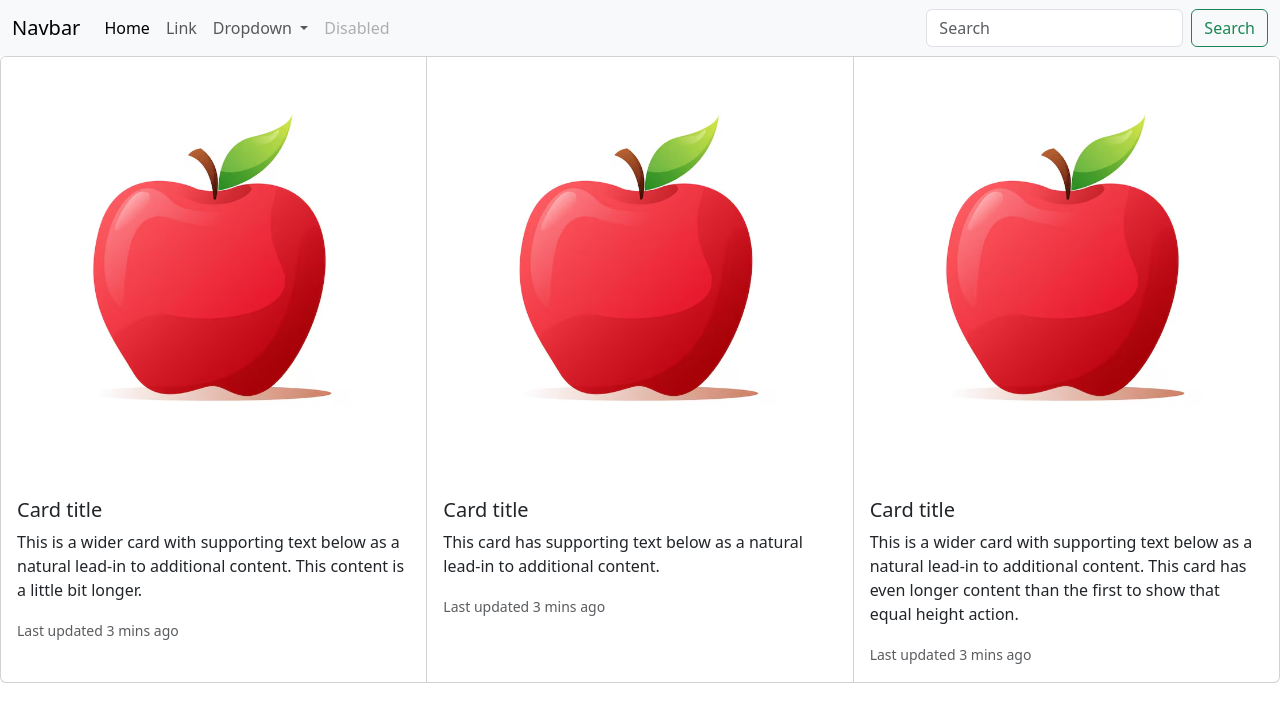
After one commit to JoshiNirdesh/python, a Django app: template ecommerce/ecommerce/shop/templates/shop/index.html in a window 1280 px wide. The commit adds this page. Shown: the top 722 px of the page. Run offline with Django 5.2, Linux system fonts and the light colour scheme; the template is opened without the code that fills it, so the values that code supplies are empty.

Commit message:
template inheritence and dry principles

```diff
--- a/ecommerce/ecommerce/shop/templates/home.html
+++ b/ecommerce/ecommerce/shop/templates/shop/basic.html
@@ -1,9 +1,9 @@
 <!doctype html>
 <html lang="en">
   <head>
-    <meta charset="utf-8" />
-    <meta name="viewport" content="width=device-width, initial-scale=1" />
-    <title>Bootstrap demo</title>
+    <meta charset="UTF-8" />
+    <meta name="viewport" content="width=device-width, initial-scale=1.0" />
+    <title>{% block title %}{% endblock%}</title>
     <link
       href="https://cdn.jsdelivr.net/npm/bootstrap@5.3.8/dist/css/bootstrap.min.css"
       rel="stylesheet"
--- /dev/null
+++ b/ecommerce/ecommerce/shop/templates/shop/index.html
@@ -0,0 +1,44 @@
+{% extends 'shop/basic.html' %} {% load static %} {% block body %}
+<div class="card-group">
+  <div class="card">
+    <img src="{% static 'shop/apple.avif' %}" class="card-img-top" alt="..." />
+    <div class="card-body">
+      <h5 class="card-title">Card title</h5>
+      <p class="card-text">
+        This is a wider card with supporting text below as a natural lead-in to
+        additional content. This content is a little bit longer.
+      </p>
+      <p class="card-text">
+        <small class="text-body-secondary">Last updated 3 mins ago</small>
+      </p>
+    </div>
+  </div>
+  <div class="card">
+    <img src="{% static 'shop/apple.avif' %}" class="card-img-top" alt="..." />
+    <div class="card-body">
+      <h5 class="card-title">Card title</h5>
+      <p class="card-text">
+        This card has supporting text below as a natural lead-in to additional
+        content.
+      </p>
+      <p class="card-text">
+        <small class="text-body-secondary">Last updated 3 mins ago</small>
+      </p>
+    </div>
+  </div>
+  <div class="card">
+    <img src="{% static 'shop/apple.avif' %}" class="card-img-top" alt="..." />
+    <div class="card-body">
+      <h5 class="card-title">Card title</h5>
+      <p class="card-text">
+        This is a wider card with supporting text below as a natural lead-in to
+        additional content. This card has even longer content than the first to
+        show that equal height action.
+      </p>
+      <p class="card-text">
+        <small class="text-body-secondary">Last updated 3 mins ago</small>
+      </p>
+    </div>
+  </div>
+</div>
+{% endblock %}
--- a/ecommerce/ecommerce/shop/views.py
+++ b/ecommerce/ecommerce/shop/views.py
@@ -2,7 +2,7 @@ from django.shortcuts import render
 from django.http import HttpResponse
 # Create your views here.
 def index(request):
-    return render(request,'home.html')
+    return render(request,'shop/index.html')
 
 def about(request):
     return HttpResponse("About us page")
```
Also changed, not shown: other parts of ecommerce/ecommerce/shop/templates/shop/basic.html (+1 -55 lines).
